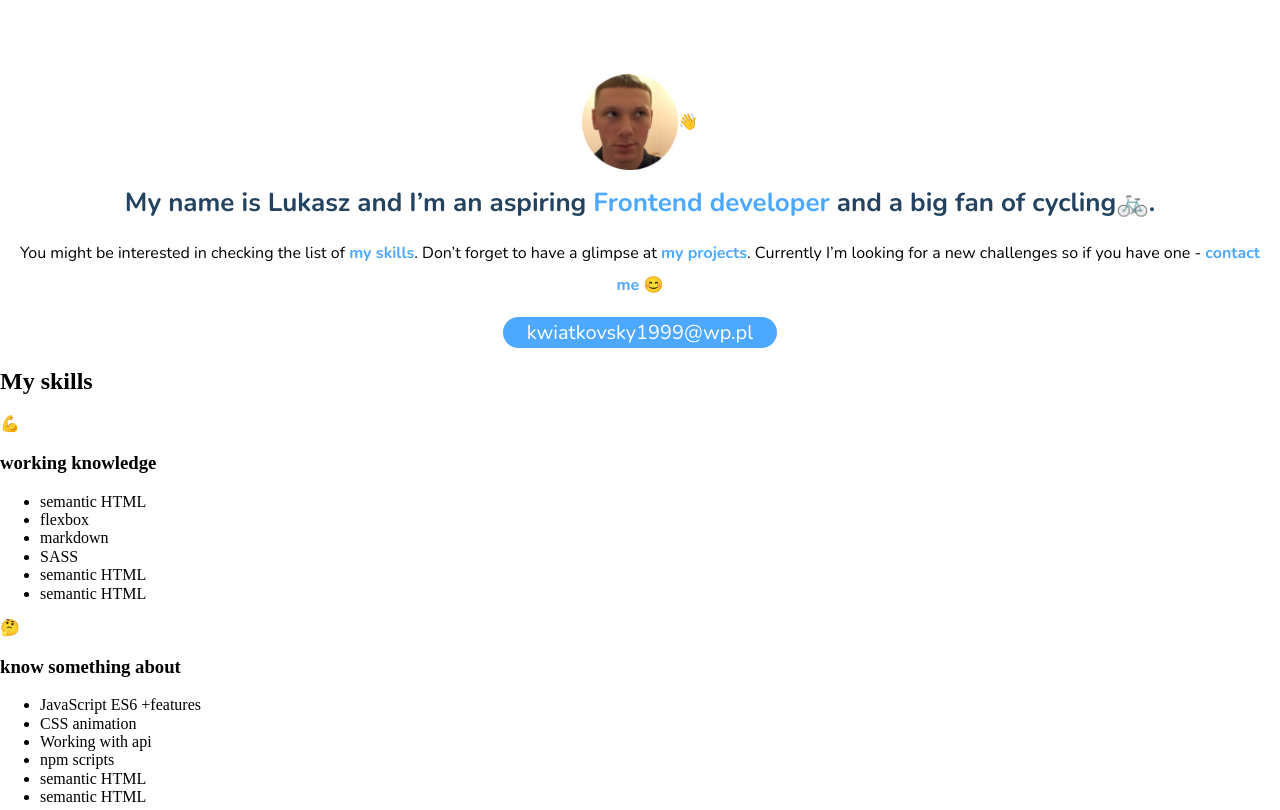
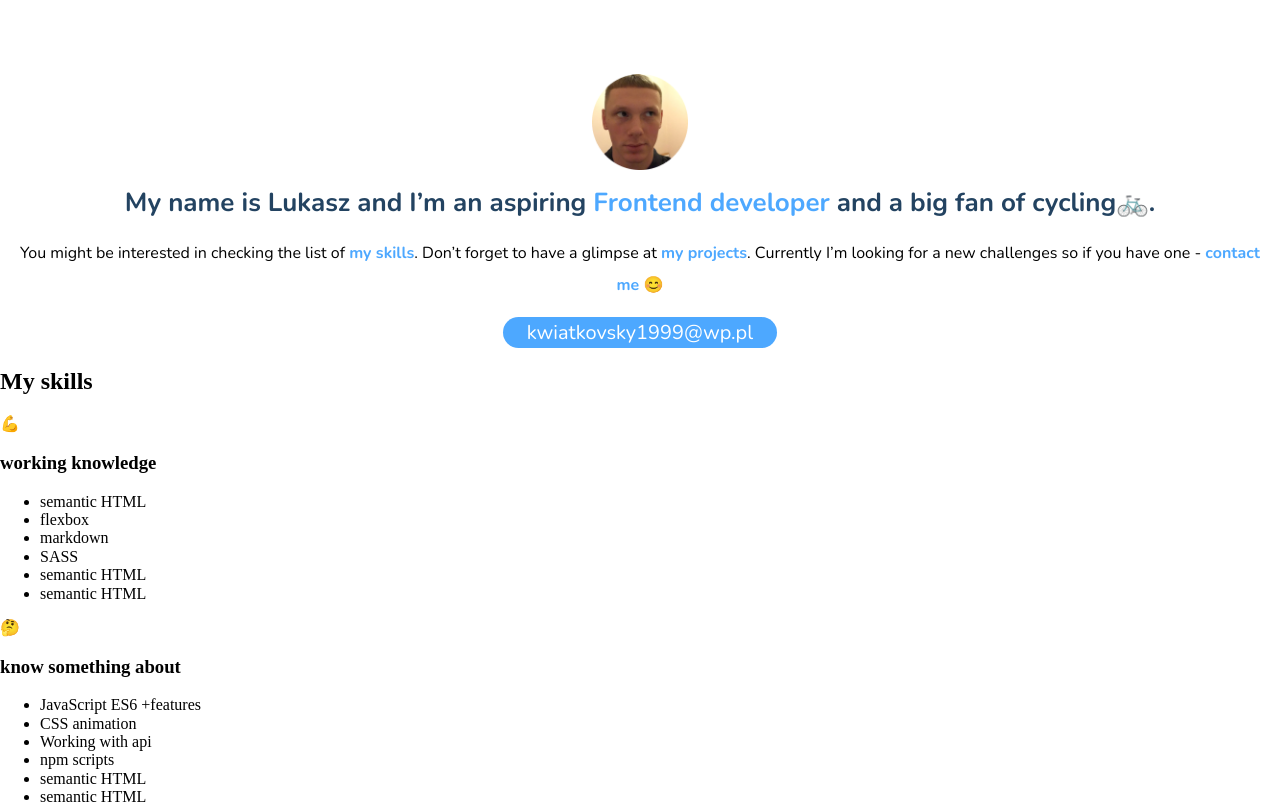
Before and after one commit to KwiatkowskiLukasz/mainProject.github.io, a website built with webpack: page src/pages/index.html in a window 1280 px wide. Shown: the top 810 px of the page. Built offline with nearby package versions, Linux system fonts and the light colour scheme.

Commit message:
delete hello emoji

```diff
--- a/src/pages/index.html
+++ b/src/pages/index.html
@@ -25,7 +25,7 @@
       <section class="hero">
         <div class="hero__image--container">
           <img class="hero__image"  src="../assets/img/xxxxx111.png" alt="Lukasz__picture" />
-          <span>👋</span>
+          <span></span>
         </div>
         <div class="hero__description">
           <h1 class="hero__header">
```
